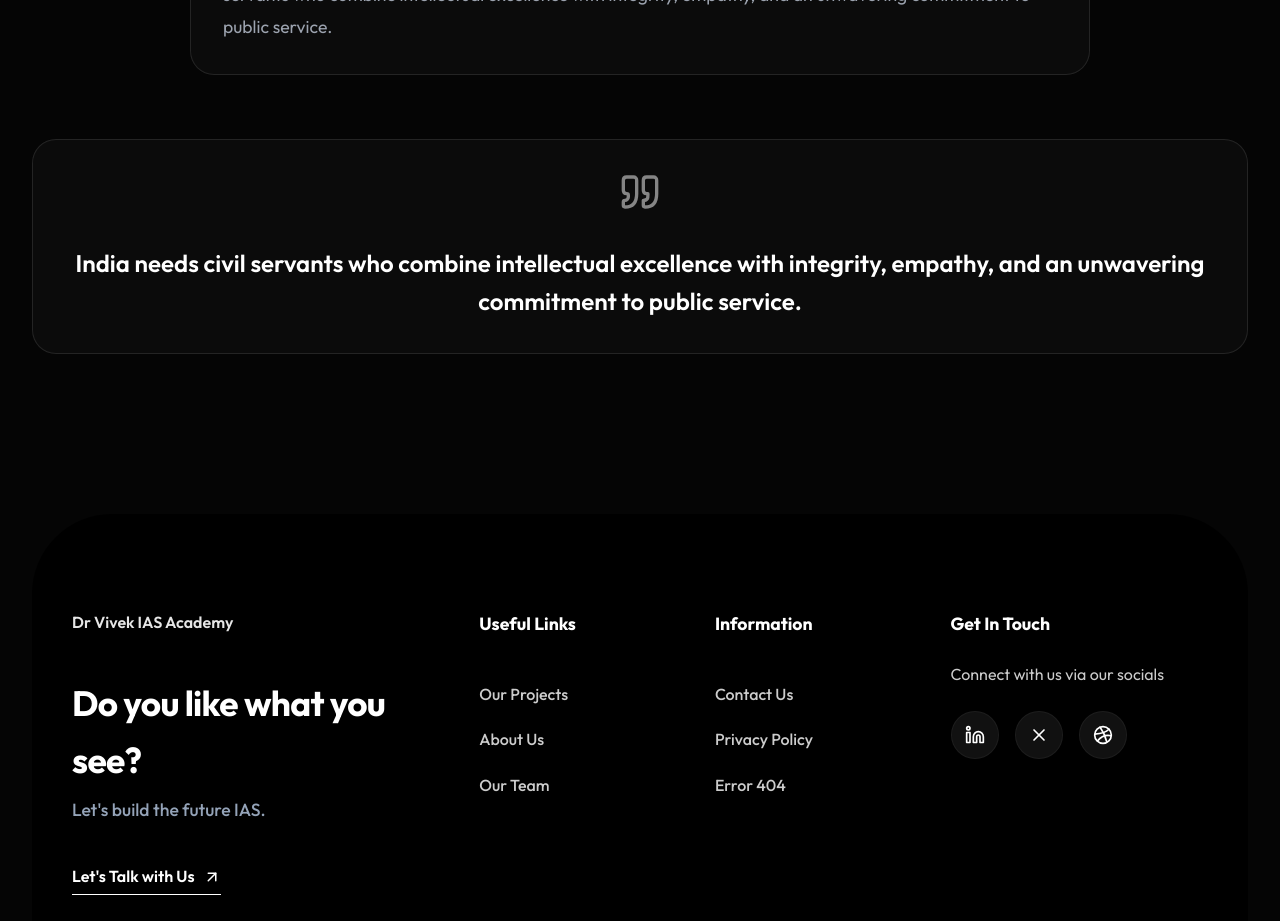
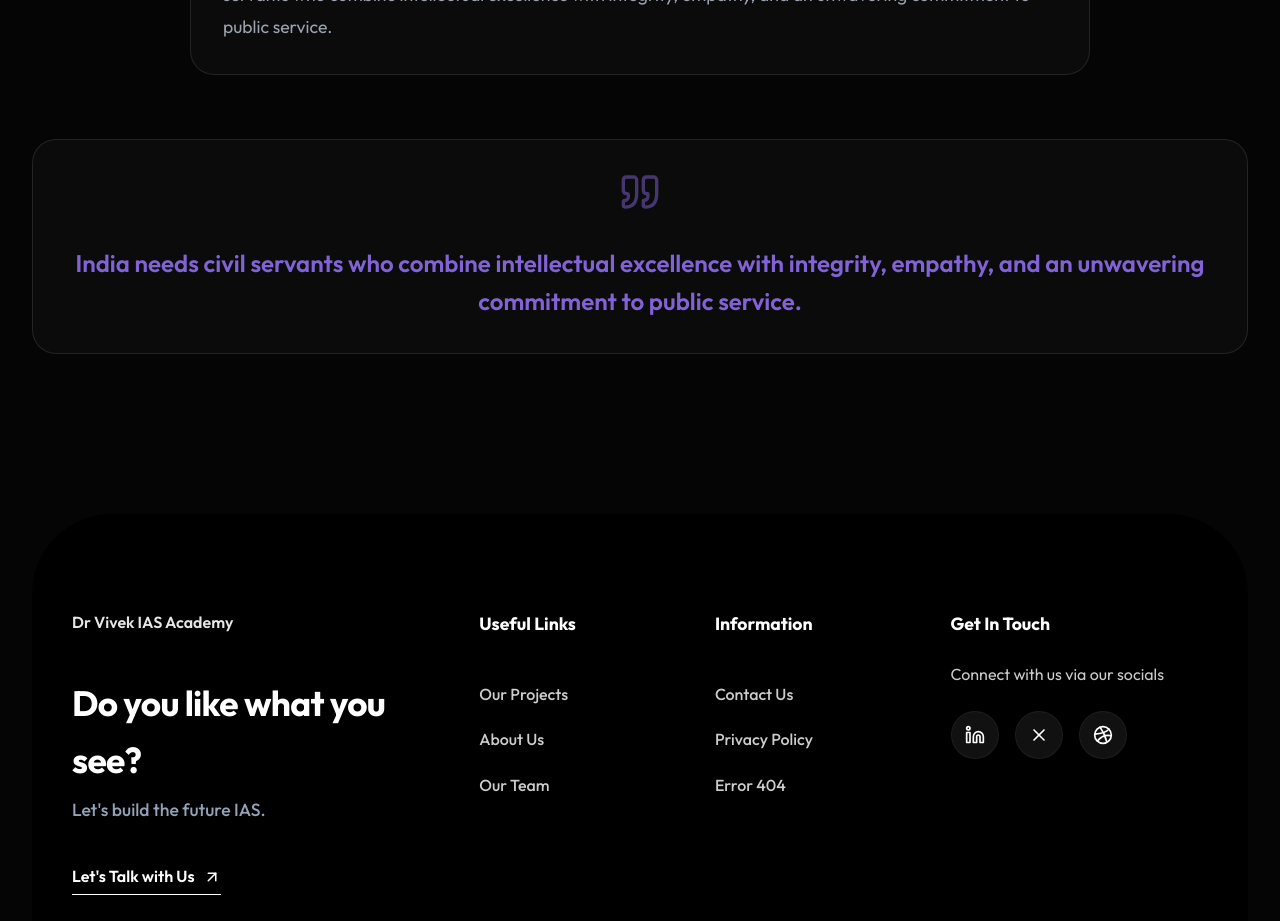
Before and after one commit to pbsnsriya/ias-academy, a React (Vite) app: page /director in a window 1280 px wide. Shown: the part 2020-2941 px from the top of the page. Built offline with nearby package versions, Linux system fonts and the light colour scheme.

Commit message:
style: update quote text color in Director page

```diff
--- a/src/pages/Director.css
+++ b/src/pages/Director.css
@@ -108,10 +108,9 @@
     text-align: center;
     padding: 4rem;
     position: relative;
-    background: #050505;
-    color: white;
+    background: var(--primary);
+    color: rgb(129, 99, 213);
     border: none;
-    border-radius: 40px;
 }
 
 .quote-icon {
```
